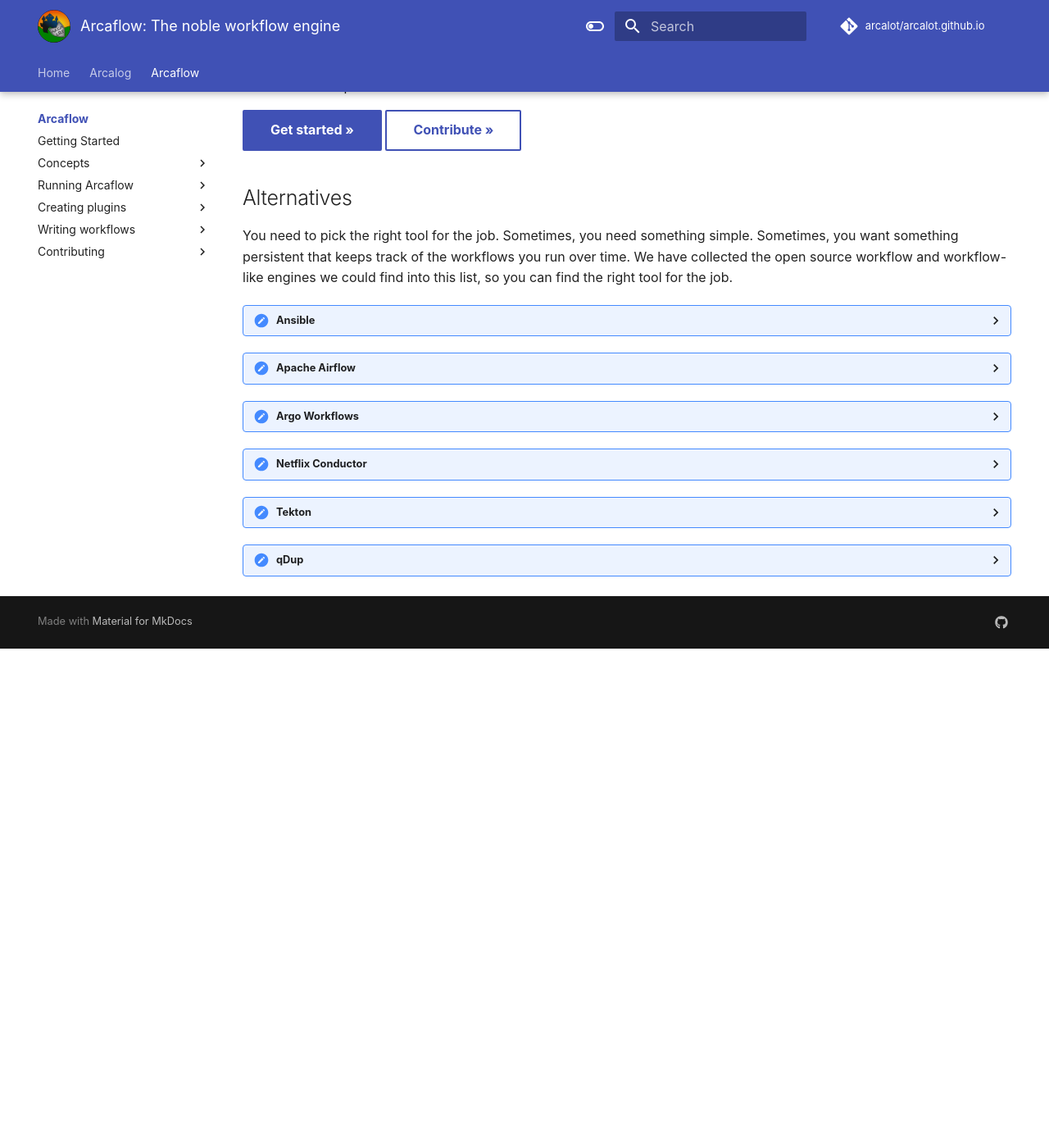
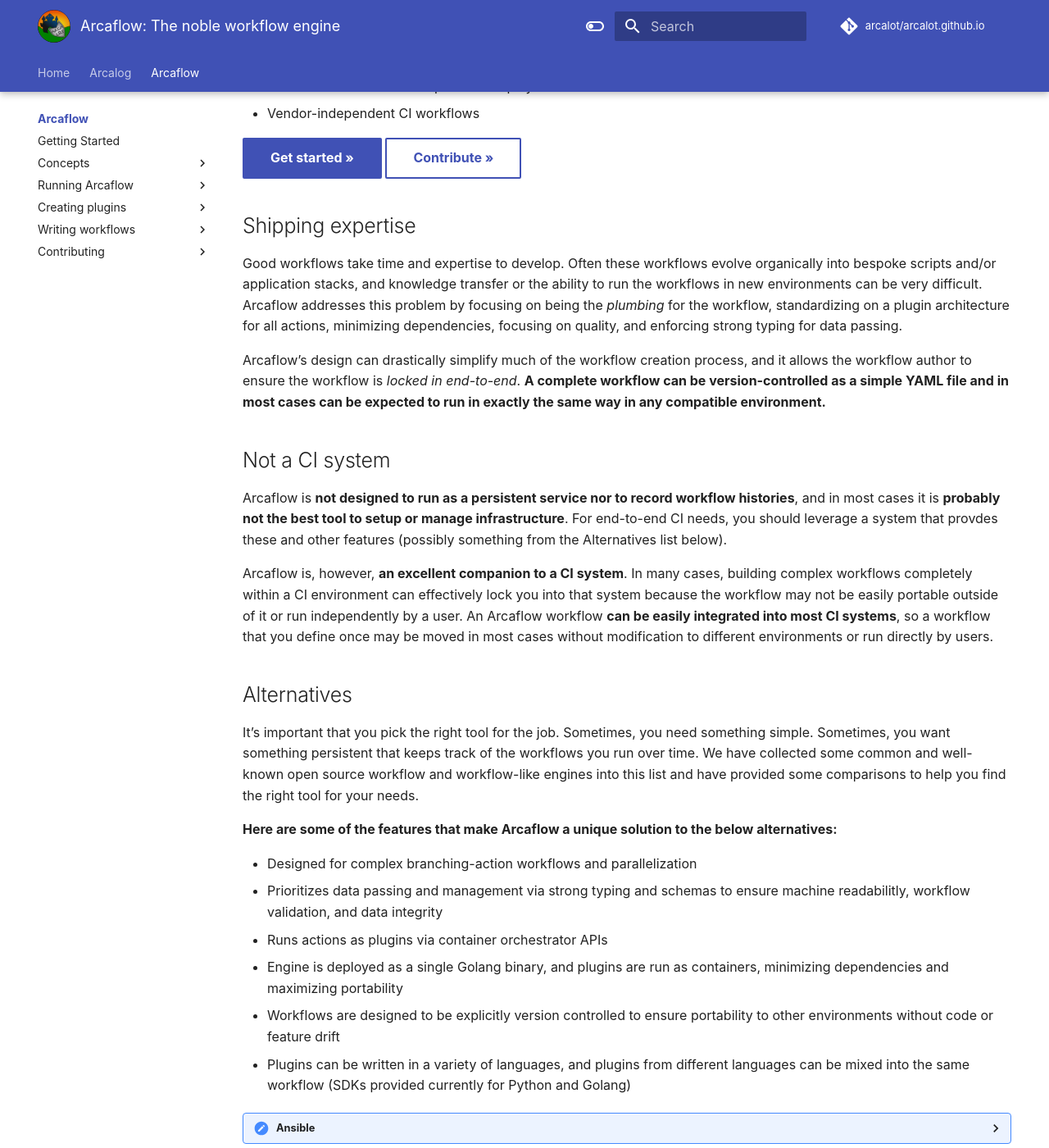
Before and after one commit to arcalot/arcalot.github.io, an MkDocs documentation site: the page built from docs/arcaflow/index.md, in a window 1280 px wide and 1400 px high, scrolled down 702 px. Shown: the whole window at 82% size. Built offline with MkDocs 1.6.1 and Material for MkDocs 9.7.7, drawn with Linux system fonts in a browser that asks for light colours; comment, search, counter and statistics services are not loaded; before the commit the page ends 1493 px from its top, so only the background shows below that; some of the changed text lies outside the part shown.

Commit message:
alternatives comparison update (#54)
* ansible comparison update

* more language updates WIP

* update ansible description based on its github page

* extending the intro docs and updating all comparisons

* update qDup comparison

* incorporating suggestion from PR #53

```diff
--- a/docs/arcaflow/index.md
+++ b/docs/arcaflow/index.md
@@ -9,9 +9,10 @@
 
 Arcaflow is a good fit to:
 
-- Run ad-hoc tasks across several container systems
+- Run ad-hoc tasks across container systems
 - Pass data between them
 - Make sure your data is correct
+- Make workflows portable with minimal dependencies
 
 You can use Arcaflow for many things. We use it for:
 
@@ -21,149 +22,138 @@
 
 [Get started &raquo;](getting-started.md){ .md-button--primary .md-button } [Contribute &raquo;](contributing/index.md){ .md-button }
 
+<h2>Shipping expertise</h2>
+
+Good workflows take time and expertise to develop. Often these workflows evolve organically into bespoke scripts and/or application stacks, and knowledge transfer or the ability to run the workflows in new environments can be very difficult. Arcaflow addresses this problem by focusing on being the *plumbing* for the workflow, standardizing on a plugin architecture for all actions, minimizing dependencies, focusing on quality, and enforcing strong typing for data passing.
+
+Arcaflow's design can drastically simplify much of the workflow creation process, and it allows the workflow author to ensure the workflow is *locked in end-to-end*. **A complete workflow can be version-controlled as a simple YAML file and in most cases can be expected to run in exactly the same way in any compatible environment.**
+
+<h2>Not a CI system</h2>
+
+Arcaflow is **not designed to run as a persistent service nor to record workflow histories**, and in most cases it is **probably not the best tool to setup or manage infrastructure**. For end-to-end CI needs, you should leverage a system that provdes these and other features (possibly something from the Alternatives list below).
+
+Arcaflow is, however, **an excellent companion to a CI system**. In many cases, building complex workflows completely within a CI environment can effectively lock you into that system because the workflow may not be easily portable outside of it or run independently by a user. An Arcaflow workflow **can be easily integrated into most CI systems**, so a workflow that you define once may be moved in most cases without modification to different environments or run directly by users.
+
 <h2>Alternatives</h2>
 
-You need to pick the right tool for the job. Sometimes, you need something simple. Sometimes, you want something persistent that keeps track of the workflows you run over time. We have collected the open source workflow and workflow-like engines we could find into this list, so you can find the right tool for the job.
+It's important that you pick the right tool for the job. Sometimes, you need something simple. Sometimes, you want something persistent that keeps track of the workflows you run over time. We have collected some common and well-known open source workflow and workflow-like engines into this list and have provided some comparisons to help you find the right tool for your needs.
+
+**Here are some of the features that make Arcaflow a unique solution to the below alternatives:**
+
+- Designed for complex branching-action workflows and parallelization
+- Prioritizes data passing and management via strong typing and schemas to ensure machine readabilitly, workflow validation, and data integrity
+- Runs actions as plugins via container orchestrator APIs
+- Engine is deployed as a single Golang binary, and plugins are run as containers, minimizing dependencies and maximizing portability
+- Workflows are designed to be explicitly version controlled to ensure portability to other environments without code or feature drift
+- Plugins can be written in a variety of languages, and plugins from different languages can be mixed into the same workflow (SDKs provided currently for Python and Golang)
 
 ??? "Ansible"
 
-    [Ansible](https://www.ansible.com/) is an automation and configuration management tool often used by system administrators to automate the deployment of servers and other resources.
+    [Ansible](https://www.ansible.com/) is an IT automation and configuration management system. It handles configuration management, application deployment, cloud provisioning, ad-hoc task execution, network automation, and multi-node orchestration. Ansible makes complex changes like zero-downtime rolling updates with load balancers easy.
 
-    **How it is similar to Arcaflow**
+    **How are Arcaflow and Ansible similar?**
 
-    - It runs on your laptop and doesn't need a large server
-    - You don't need to deploy it or run it permanently
-    - It can run things on remote systems out of the box
-    - It runs tasks as sequential (and, with some work, parallel) steps
-    - You can pass data between steps
-    - Plugins and modules can be written in a variety of languages
-    - Users can define their own connection plugins
-    - Tasks can run inside containers using custom connection plugins ([k8s example](https://docs.ansible.com/ansible/latest/collections/kubernetes/core/kubectl_connection.html))
+    - They both perform actions on local and remote systems using modular architectures.
+    - Their core engines can both run on your laptop and don't need a large server.
+    - You don't need to deploy them on target hosts or run them permanently.
+    - They both allow for passing of data between steps.
+    - They both use YAML to define their workflows.
+    - Their plugins and modules can be written in a variety of languages.
 
-    **What it does better than Arcaflow**
+    **How is Ansible different?**
 
-    - Well established and well known
-    - Wide range of available plugins
-    - Simple workflows are easy to write
-    - It runs comands over SSH by default
-
-    **What it does worse than Arcaflow**
-
-    - Ansible's approach to parallelization is in terms of executing the same tasks against different hosts in parallel (see "forks" and "strategy"). Defining different tasks to perform in parallel is more challenging.
-    - By default, input/output data is not strongly typed. Any data type validation must be done explicitly within playbooks, and is executed at run time.
-    - It is written in Python, so the control host where it is run from needs system python dependencies.
-        - Alternatively, you can run it from inside a container or python virtualenv
-    - Depending on the module used, there may be system requirements for python or other dependencies on the target host/container.
-        -  See [ansible documentation](https://docs.ansible.com/ansible/latest/reference_appendices/faq.html#how-do-i-handle-not-having-a-python-interpreter-at-usr-bin-python-on-a-remote-machine)
+    - Ansible is well-established with a wide range of available plugins.
+    - Ansible runs its tasks typically as commands over remote shells.
+    - Ansible’s approach to parallelization is in terms of executing the same tasks against different hosts in parallel (see “forks” and “strategy”). Defining different tasks to perform in parallel is more challenging.
+    - Ansible is written in Python and has many dependencies on the control host, though it can be run as a container to simplify this.
+    - Some modules may have system requirements for python or other dependencies on the target hosts/containers. (See [Ansible documentation](https://docs.ansible.com/ansible/latest/reference_appendices/faq.html#how-do-i-handle-not-having-a-python-interpreter-at-usr-bin-python-on-a-remote-machine))
+    - Ansible workflows may not be consistent or portable across bare metal and Kubernetes environments.
 
 ??? "Apache Airflow"
 
-    [Airflow](https://airflow.apache.org/) is a deployed workflow engine written in Python.
+    [Airflow](https://airflow.apache.org/) is a platform to programmatically author, schedule, and monitor workflows. It is a deployed workflow engine written in Python.
 
-    **How it is similar to Arcaflow**
+    **How are Arcaflow and Airflow similar?**
 
-    - It runs workflows where you can pass data between individual steps
-    - It's good at parallelizing things
+    - They both run workflows that allow you to pass data between individual steps.
+    - They are both good a parallelizing tasks.
+    - They both allow you to write workflow steps in Python.
 
-    **What it does better than Arcaflow**
+    **How is Airflow different?**
 
-    - It has a user interface
-    - It has a history of jobs run in the past
-    - Large number of providers
-    - Writing workflows in Python is simple
-
-    **What it does worse than Arcaflow**
-
-    - You need to deploy it and it has to run continuously
-    - It needs a persistence engine (database) to store data long-term
-    - It does not have a typing system and cannot guarantee type-safety or validation of data
-    - Workflows and operators can only be written in Python
-    - Operator code is tightly coupled to Airflow
-    - Operators have to explicitly consider container engines if you want to run things in a container
+    - Airflow must be deployed and run continuously.
+    - Airflow needs a persistence engine (database) to store data long-term.
+    - Airflow workflows and operators can only be written in Python.
+    - Operator code is tightly coupled to Airflow.
+    - Operators have to explicitly consider container engines if you want to run things in a container.
 
 ??? "Argo Workflows"
 
-    [Argo Workflows](https://argoproj.github.io/argo-workflows/) is a workflow system for Kubernetes.
+    [Argo Workflows](https://argoproj.github.io/argo-workflows/) is a container-native workflow engine for orchestrating parallel jobs on Kubernetes. Argo Workflows is implemented as a Kubernetes CRD (Custom Resource Definition).
 
-    **How it is similar to Arcaflow**
+    **How are Arcaflow and Argo Workflows similar?**
 
-    - It can run several steps
-    - It runs containers as workflow steps
-    - You can pass data between steps
+    - They can both run several steps.
+    - They can both run containers as workflow steps.
+    - They both allow for passing of data between steps.
 
-    **What it does better than Arcaflow**
+    **How is Argo Workflows different?**
 
-    - Define workflows directly in Kubernetes custom resources
-    - You can run any container image as a step
-
-    **What it does worse than Arcaflow**
-
-    - It only runs as a Kubernetes operator and cannot run outside of it
-    - It only supports a single Kubernetes cluster
-    - It does not have a typing system and cannot guarantee type-safety or validation of data
+    - Argo Workflows allows you to define workflows directly in Kubernetes custom resources.
+    - Argo Workflows allows you to run any container image as a step.
+    - Argo Workflows only runs as a Kubernetes operator and cannot run outside of it.
+    - Argo Workflows only supports a single Kubernetes cluster.
     - In order to run things in parallel, you need to [hand-write a DAG](https://argoproj.github.io/argo-workflows/walk-through/dag/)
 
 ??? "Netflix Conductor"
 
-    [Conductor](https://conductor.netflix.com/) is a workflow engine that has to be deployed before running workflows.
+    [Conductor](https://conductor.netflix.com/) is a platform created by Netflix to orchestrate workflows that span across microservices.
 
-    **How it is similar to Arcaflow**
+    **How are Arcaflow and Conductor similar?**
 
-    - It runs workflows where you can pass data between individual steps
-    - It's good at parallelizing things
+    - They both allow for passing of data between steps.
+    - They are both good a parallelizing tasks.
 
-    **What it does better than Arcaflow**
+    **How is Conductor different?**
 
-    - It has a user interface
-    - It has a history of jobs run in the past
-
-    **What it does worse than Arcaflow**
-
-    - You need to deploy it and it has to run continuously
-    - It needs a persistence engine (database) to store data long-term
-    - It needs at least 16 GB of RAM to run everything
-    - It does not have a typing system and cannot guarantee type-safety or validation of data
-    - Workers must reach Conductor over HTTP and must be explicitly deployed
+    - Conductor has a user interface.
+    - Conductor keeps a history of jobs that have run in the past.
+    - Conductor must be deployed and run continuously.
+    - Conductor needs a persistence engine (database) to store data long-term.
+    - Conductor requires at least 16 GB of RAM to run everything.
+    - Workers must reach Conductor over HTTP and must be explicitly deployed.
 
 ??? "Tekton"
 
-    [Tekton](https://tekton.dev/) is a full CI/CD system running in Kubernetes.
+    [Tekton](https://tekton.dev/) is a framework for creating CI/CD systems, allowing developers to build, test, and deploy across cloud providers and on-premise systems.
 
-    **How it is similar to Arcaflow**
+    **How are Arcaflow and Tekton similar?**
 
-    - It has tasks and pipelines to run steps in sequence
-    - You can pass data between steps
+    - They both have tasks and pipelines to run steps in sequence.
+    - They both allow for passing of data between steps.
 
-    **What it does better than Arcaflow**
+    **How is Tekton different?**
 
-    - It is a full CI/CD system that can be coupled to your version control system without additional tools
-    - Built-in supply chain security
-    - Any container image can be run without additional integrations
-
-    **What it does worse than Arcaflow**
-
-    - It is deployed inside a Kubernetes cluster and cannot exist without it
-    - No officially supported integrations with other platforms and tools
-    - It does not have a typing system and cannot guarantee type-safety or validation of data
+    - Tekton is a full CI/CD system that can be coupled to your version control system without additional tools.
+    - Tekton has built-in supply chain security.
+    - Tekton allows you to run any container image without additional integrations.
+    - Tekton is deployed inside a Kubernetes cluster and cannot exist without it.
+    - Tekton has no officially-supported integrations with other platforms and tools.
 
 ??? "qDup"
 
-    [qDup](https://github.com/Hyperfoil/qDup) is a workflow engine for shell commands.
+    [qDup](https://github.com/Hyperfoil/qDup) allows shell commands to be *queued up* across multiple servers to coordinate performance tests. It is designed to follow the same workflow as a user at a terminal so that commands can be performed with or without qDup. Commands are grouped into re-usable scripts that are mapped to different hosts by roles.
 
-    **How it is similar to Arcaflow**
+    **How are Arcaflow and qDup similar?**
 
-    - It's a workflow system
-    - It runs on your laptop and doesn't need a large server
-    - You don't need to deploy it or run it permanently
-    - It can run things on remote systems out of the box
+    - They are both workflow systems.
+    - They both run on your laptop and don't need a large server.
+    - You don't need to deploy them on target hosts or run them permanently.
+    - They can both run things on remote systems out of the box.
 
-    **What it does better than Arcaflow**
+    **How is qDup different?**
 
-    - It has advanced controls for creating loops, signaling, waiting for events, etc
-    - It's very simple to run scripts in a parallelized way
-    - It runs comands over SSH by design
-
-    **What it does worse than Arcaflow**
-
-    - It does not have a typing system and cannot guarantee type-safety or validation of data
-    - It doesn't integrate with container engines natively
+    - qDup has advanced controls for creating loops, signaling, waiting for events, etc.
+    - qDup makes it very simple to run scripts in a parallelized way.
+    - qDup runs commands over SSH locally, or integrates with podman. There are plans to support Docker and Kubernetes in the future.
+    - qDup is written in Java.
```
